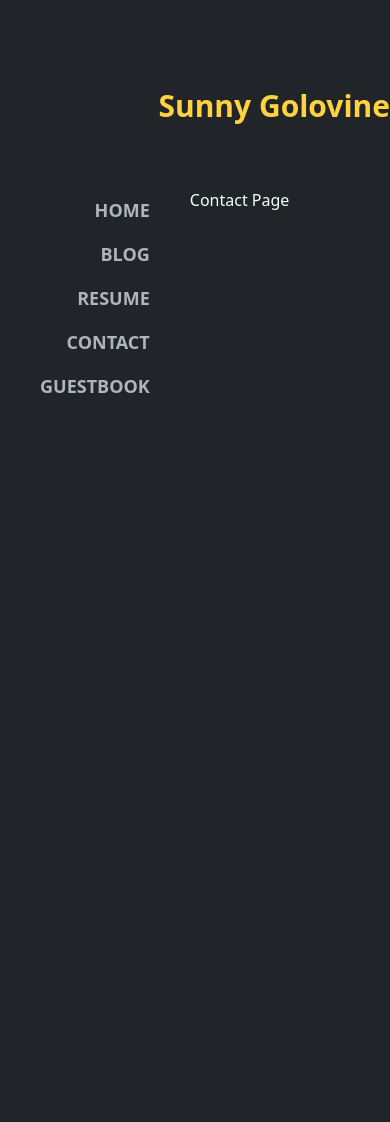
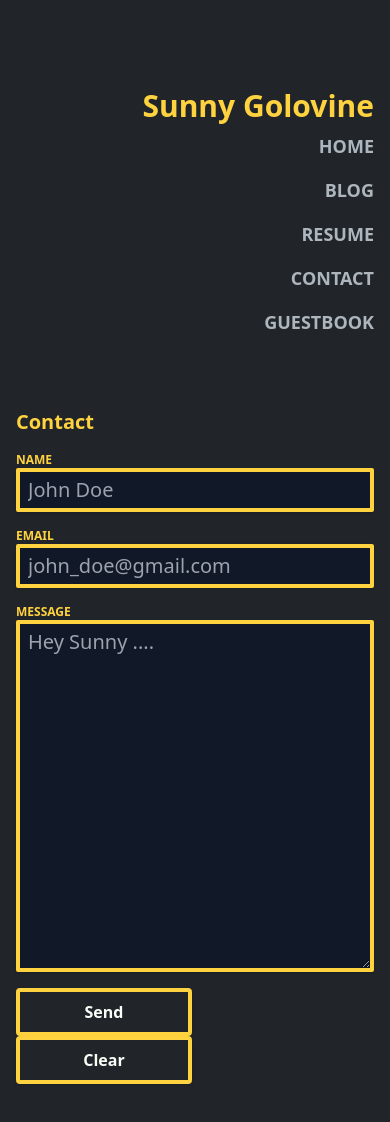
Before and after one commit to sgolovine/www-2020, a Next.js app: page /contact in a window 390 px wide. Shown: the top 1122 px of the page. Before the commit the page ends 844 px from the top, so only its background shows below. Built offline with nearby package versions, Linux system fonts and the light colour scheme; what @tailwindcss/typography would draw is missing.

Commit message:
Made site mobile responsive

```diff
--- /dev/null
+++ b/src/components/Button.tsx
@@ -0,0 +1,22 @@
+import React from "react";
+
+interface Props {
+  title?: string;
+  onClick?: () => void;
+  additionalClassNames?: string;
+}
+
+export const Button: React.FC<Props> = ({
+  title = "Button Title!",
+  onClick = () => null,
+  additionalClassNames = "",
+}) => {
+  return (
+    <button
+      className={`h-12 w-44 border-4 py-2 px-6 rounded shadow border-brand-yellow text-brand-white font-bold ${additionalClassNames}`}
+      onClick={onClick}
+    >
+      {title}
+    </button>
+  );
+};
--- /dev/null
+++ b/src/components/Input.tsx
@@ -0,0 +1,55 @@
+import React from "react";
+
+interface InputProps {
+  value: string;
+  onChange: (newValue: string) => void;
+  label?: string;
+  placeholder?: string;
+}
+
+export const TextInput: React.FC<InputProps> = ({
+  value,
+  onChange,
+  label,
+  placeholder,
+}) => {
+  return (
+    <div className="mb-4 flex flex-col">
+      {label && (
+        <label className="text-brand-yellow font-bold mb-0 pb-0 uppercase text-xs">
+          {label}
+        </label>
+      )}
+      <input
+        className="mt-0 border-4 border-brand-yellow shadow rounded-sm text-xl bg-gray-900 text-brand-white px-2 py-1"
+        value={value}
+        onChange={(e) => onChange(e.target.value)}
+        placeholder={placeholder}
+      />
+    </div>
+  );
+};
+
+export const TextArea: React.FC<InputProps> = ({
+  value,
+  onChange,
+  placeholder,
+  label,
+}) => {
+  return (
+    <div className="mb-4 flex flex-col">
+      {label && (
+        <label className="text-brand-yellow font-bold mb-0 pb-0 uppercase text-xs">
+          {label}
+        </label>
+      )}
+      <textarea
+        rows={12}
+        className="mt-0 border-4 border-brand-yellow shadow rounded-sm text-xl bg-gray-900 text-brand-white px-2 py-1"
+        value={value}
+        onChange={(e) => onChange(e.target.value)}
+        placeholder={placeholder}
+      />
+    </div>
+  );
+};
--- a/src/components/Layout.tsx
+++ b/src/components/Layout.tsx
@@ -18,7 +18,7 @@ interface Props {
 
 const Header: React.FC = () => {
   return (
-    <div>
+    <div className="pr-4 md:pr-0">
       <h1 className="text-3xl">Sunny Golovine</h1>
     </div>
   );
@@ -26,8 +26,8 @@ const Header: React.FC = () => {
 
 const Sidebar: React.FC = () => {
   return (
-    <div>
-      <ul className="text-right">
+    <div className="pr-4 md:pr-0">
+      <ul className="block text-right">
         <li className="py-2 uppercase font-bold text-lg">
           <Link href={Routes.Home}>HOME</Link>
         </li>
@@ -58,17 +58,20 @@ const Layout: React.FC<Props> = ({ children }) => {
       {/* Header */}
       <div className="text-right py-16">
         <Header />
+        <div className="block md:hidden">
+          <Sidebar />
+        </div>
       </div>
 
       {/* Primary Content */}
       <div className="flex flex-row">
         {/* Sidebar */}
-        <div className="px-10">
+        <div className="px-10 hidden md:block">
           <Sidebar />
         </div>
 
         {/* Main Content */}
-        <div>{children}</div>
+        <div className="w-full px-4 md:px-0">{children}</div>
       </div>
     </div>
   );
--- /dev/null
+++ b/src/helpers/fetchPosts.ts
@@ -0,0 +1,58 @@
+import fs from "fs";
+import path from "path";
+import matter from "gray-matter";
+import { PostReturnType } from "~/model/Blog";
+import remark from "remark";
+import html from "remark-html";
+
+const postsDirectory = path.resolve(process.cwd(), "posts");
+
+// TODO: Markdown type should be VComptable.
+// package needs to be patched to expose this type
+export async function transformMarkdown(markdown: any) {
+  const res = await remark().use(html).process(markdown);
+  return res.toString();
+}
+
+function getPostSlugs() {
+  const allFiles = fs.readdirSync(postsDirectory);
+  const postSlugs = allFiles.filter((item) => item.includes(".md"));
+  return postSlugs.map((slug) => slug.replace(".md", ""));
+}
+
+export function fetchAllPosts(): PostReturnType[] {
+  const postSlugs = getPostSlugs();
+  const flatPosts: PostReturnType[] = postSlugs.map((slug) => {
+    const postPath = path.resolve(postsDirectory, `${slug}.md`);
+    const postContents = fs.readFileSync(postPath);
+    const parsedContents = matter(postContents);
+    const flatPost = {
+      title: parsedContents.data.title,
+      description: parsedContents.data.description,
+      date: parsedContents.data.date,
+      slug,
+      content: parsedContents.content,
+    };
+    return flatPost;
+  });
+  const sortedFlatPosts = flatPosts.sort((a, b) => {
+    const dateA = new Date(a.date);
+    const dateB = new Date(b.date);
+    return dateB.getTime() - dateA.getTime();
+  });
+  return sortedFlatPosts;
+}
+
+export function fetchPost(slug: string): PostReturnType {
+  const postPath = path.resolve(postsDirectory, `${slug}.md`);
+  const postContents = fs.readFileSync(postPath);
+  const parsedContents = matter(postContents);
+  const flatPost = {
+    title: parsedContents.data.title,
+    description: parsedContents.data.description,
+    date: parsedContents.data.date,
+    slug,
+    content: parsedContents.content,
+  };
+  return flatPost;
+}
--- /dev/null
+++ b/src/helpers/stripHttp.ts
@@ -0,0 +1,3 @@
+export function stripHttp(url: string) {
+  return url.replace("https://", "").replace("http://", "");
+}
--- a/src/pages/blog/index.tsx
+++ b/src/pages/blog/index.tsx
@@ -1,7 +1,54 @@
+import Link from "next/link";
 import React from "react";
+import { Section } from "~/components/Section";
+import { Header } from "~/components/Typography";
+import { fetchAllPosts } from "~/helpers/fetchPosts";
+import { PostReturnType } from "~/model";
 
-const BlogPage = () => {
-  return <p>Blog Page</p>;
+type Props = {
+  postsMetadata: PostReturnType[];
 };
 
+interface PostProps {
+  post: PostReturnType;
+}
+
+const PostItem: React.FC<PostProps> = ({ post }) => {
+  const getSlug = (slug: string) => `/post/${slug}`;
+
+  return (
+    <div className="pb-12">
+      <div className="py-2 flex flex-row justify-between items-center">
+        <Link href={getSlug(post.slug)}>
+          <a className="text-lg text-brand-yellow font-medium">{post.title}</a>
+        </Link>
+        <p className="text-xs text-gray-500">{post.date}</p>
+      </div>
+      <p>{post.description}</p>
+    </div>
+  );
+};
+
+const BlogPage: React.FC<Props> = ({ postsMetadata }) => {
+  return (
+    <>
+      <Header>Posts</Header>
+      <Section>
+        {postsMetadata.map((post, index) => {
+          return <PostItem post={post} key={index} />;
+        })}
+      </Section>
+    </>
+  );
+};
+
+export function getStaticProps() {
+  const postsMetadata = fetchAllPosts();
+  return {
+    props: {
+      postsMetadata,
+    },
+  };
+}
+
 export default BlogPage;
--- a/src/pages/contact/index.tsx
+++ b/src/pages/contact/index.tsx
@@ -1,7 +1,56 @@
-import React from "react";
+import React, { useState } from "react";
+import { Button } from "~/components/Button";
+import { TextArea, TextInput } from "~/components/Input";
+import { Section } from "~/components/Section";
+import { Header } from "~/components/Typography";
+
+interface State {
+  name: string;
+  email: string;
+  message: string;
+}
 
 const ContactPage = () => {
-  return <p>Contact Page</p>;
+  const [state, setState] = useState<State>({
+    name: "",
+    email: "",
+    message: "",
+  });
+
+  const updateField = (field: keyof State, newVal: string) =>
+    setState({ ...state, [field]: newVal });
+
+  return (
+    <>
+      <Header>Contact</Header>
+      <Section>
+        <div className="flex flex-col w-full">
+          <TextInput
+            value={state.name}
+            onChange={(newText) => updateField("name", newText)}
+            label="Name"
+            placeholder="John Doe"
+          />
+          <TextInput
+            value={state.email}
+            onChange={(newText) => updateField("email", newText)}
+            label="Email"
+            placeholder="john_doe@gmail.com"
+          />
+          <TextArea
+            value={state.message}
+            onChange={(newText) => updateField("message", newText)}
+            label="Message"
+            placeholder="Hey Sunny ...."
+          />
+          <div>
+            <Button additionalClassNames="mr-2" title="Send" />
+            <Button title="Clear" />
+          </div>
+        </div>
+      </Section>
+    </>
+  );
 };
 
 export default ContactPage;
--- a/src/pages/index.tsx
+++ b/src/pages/index.tsx
@@ -7,7 +7,6 @@ import { SiteContext } from "~/context";
 const IndexPage = () => {
   const siteContext = useContext(SiteContext);
 
-  console.log(siteContext);
   return (
     <>
       <Section>
--- a/src/pages/resume/index.tsx
+++ b/src/pages/resume/index.tsx
@@ -1,7 +1,20 @@
 import React from "react";
+import { Button } from "~/components/Button";
+import { Section } from "~/components/Section";
+import { Header } from "~/components/Typography";
 
 const ResumePage = () => {
-  return <p>Resume Page</p>;
+  return (
+    <>
+      <Header>Resume</Header>
+      <Section>
+        <Button
+          title="Download PDF"
+          onClick={() => alert("TODO: make this thing work")}
+        />
+      </Section>
+    </>
+  );
 };
 
 export default ResumePage;
--- a/tailwind.config.js
+++ b/tailwind.config.js
@@ -7,6 +7,8 @@ module.exports = {
         instagram: "#E4405F",
         linkedin: "#0077B5",
         github: "#181717",
+        "brand-yellow": "#ffd23f",
+        "brand-white": "#f7fff7",
       },
     },
   },
```
